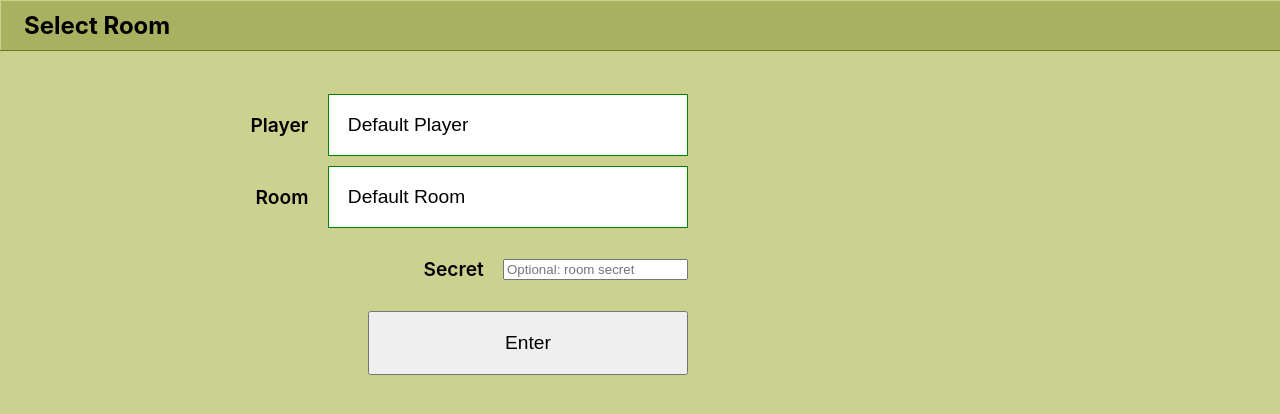
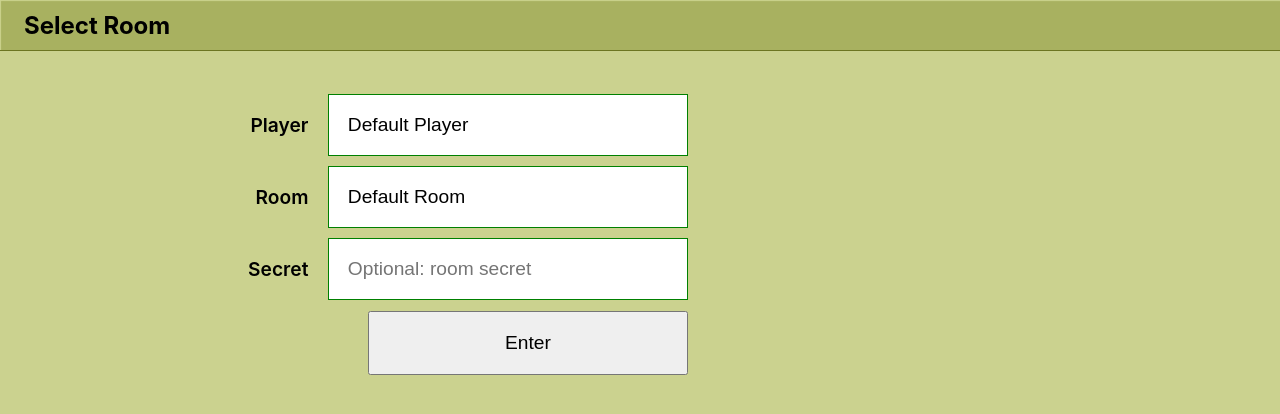
Before and after one commit to Digitanalogik/react-card-table, a React app: page / in a window 1280 px wide. Shown: the top 414 px of the page. Built offline with nearby package versions, Linux system fonts and the light colour scheme.

Commit message:
Also show input box for room secret, use identical values with other text inputs

```diff
--- a/src/Components/Login/Login.css
+++ b/src/Components/Login/Login.css
@@ -18,7 +18,8 @@
 }
 
 .player,
-.room {
+.room,
+.secret {
   padding: 1em;
   font-size: larger;
   border: solid 1px green;
```
